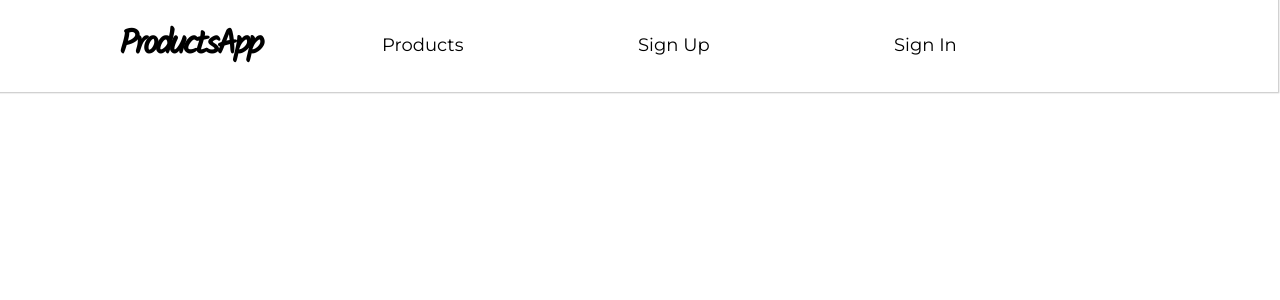
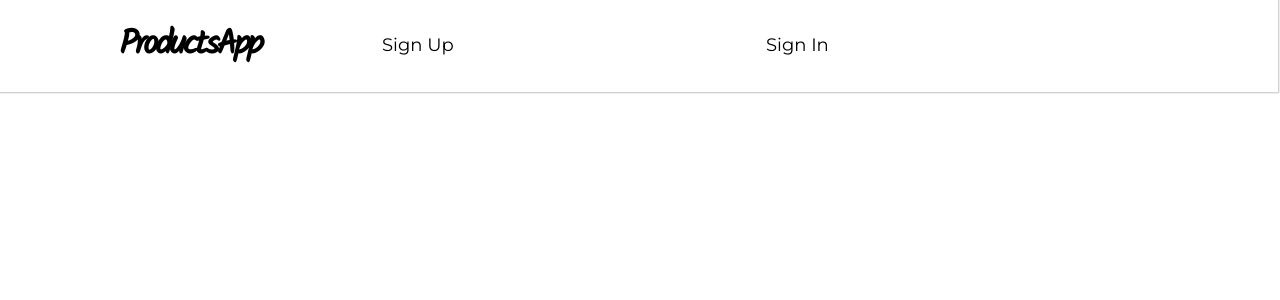
Before and after one commit to joseferreira5/red-squirrel, a React (Create React App) app in the folder client/: page / in a window 1280 px wide. Shown: the top 300 px of the page. Built offline with nearby package versions, Linux system fonts and the light colour scheme.

Commit message:
Removing the Products link from the navbar.

```diff
--- a/client/src/components/shared/Nav.jsx
+++ b/client/src/components/shared/Nav.jsx
@@ -24,14 +24,6 @@ const unauthenticatedOptions = (
   </>
 );
 
-const alwaysOptions = (
-  <>
-    <NavLink className="link" to="/products">
-      Products
-    </NavLink>
-  </>
-);
-
 const Nav = ({ user }) => {
   return (
     <nav>
@@ -41,7 +33,6 @@ const Nav = ({ user }) => {
         </NavLink>
         <div className="links">
           {user && <div className="link welcome">Welcome, {user.email}</div>}
-          {alwaysOptions}
           {user ? authenticatedOptions : unauthenticatedOptions}
         </div>
       </div>
```
